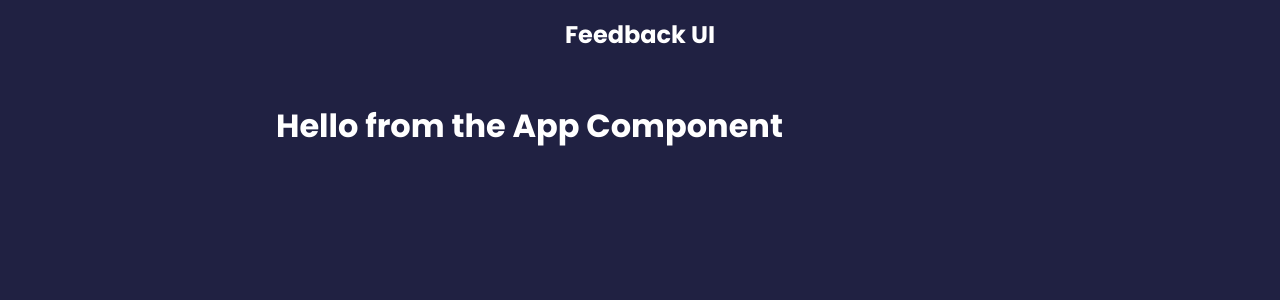
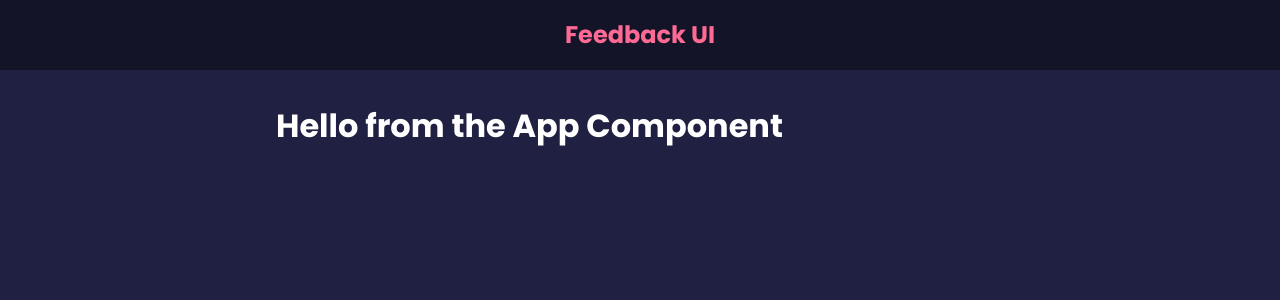
Before and after one commit to timplebasinger/feedback-app, a React (Create React App) app: page / in a window 1280 px wide. Shown: the top 300 px of the page. Built offline with nearby package versions, Linux system fonts and the light colour scheme.

Commit message:
Style Header Component

```diff
--- a/src/components/Header.jsx
+++ b/src/components/Header.jsx
@@ -3,21 +3,32 @@
 
 
 
-function Header({ text }) {
-  return <header>
-<div className="container">
-  <h2>{text}</h2>
-</div>
+function Header({ text, bgColor, textColor }) {
+  const headerStyles = {
+    backgroundColor: bgColor,
+    color: textColor,
+  }
 
-  </header>;
+
+  return (
+  <header style={headerStyles}>
+    <div className='container'>
+      <h2>{text}</h2>
+    </div>
+  </header>
+  )
 }
 
 Header.defaultProps = {
   text:'Feedback UI',
+  bgColor: 'rgba(0,0,0,0.4)',
+  textColor: '#ff6a95'
 }
 
 Header.propTypes = {
-  text: PropTypes.string
+  text: PropTypes.string,
+  bgColor: PropTypes.string,
+  textColor: PropTypes.string
 }
 
 export default Header;
```
